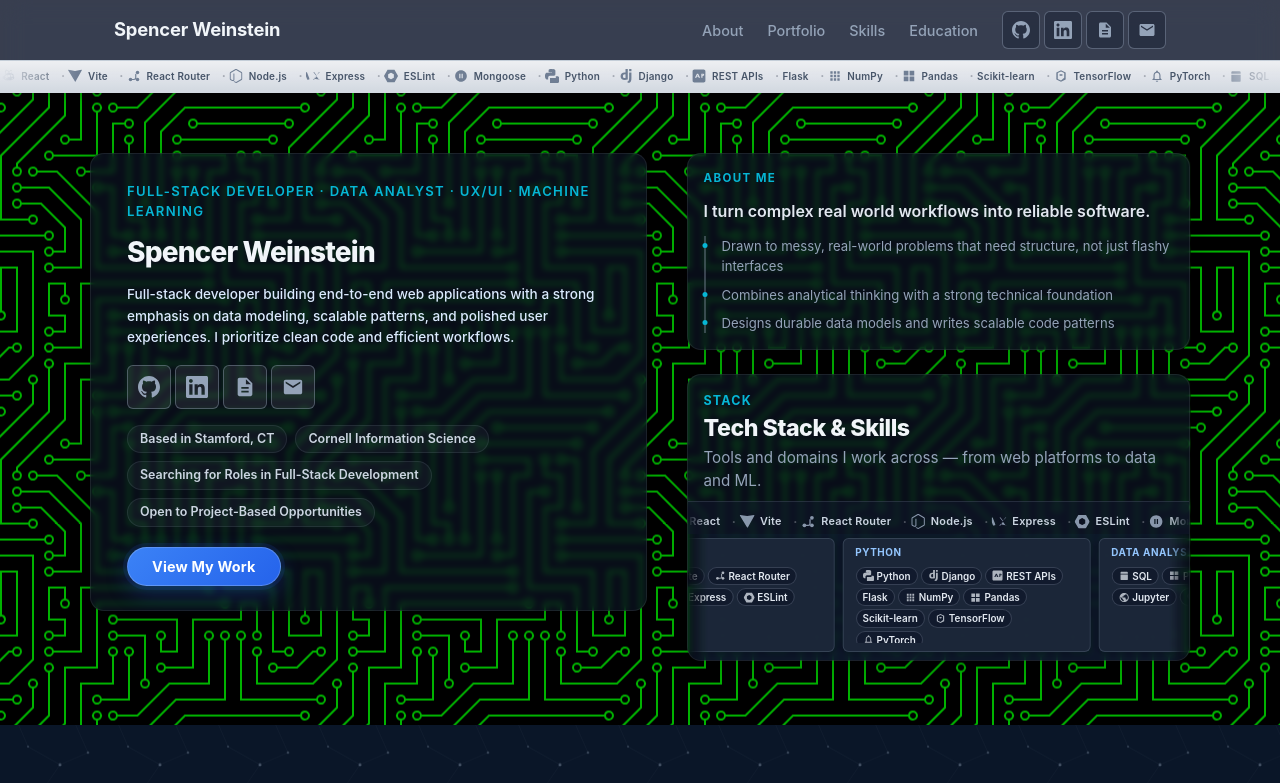
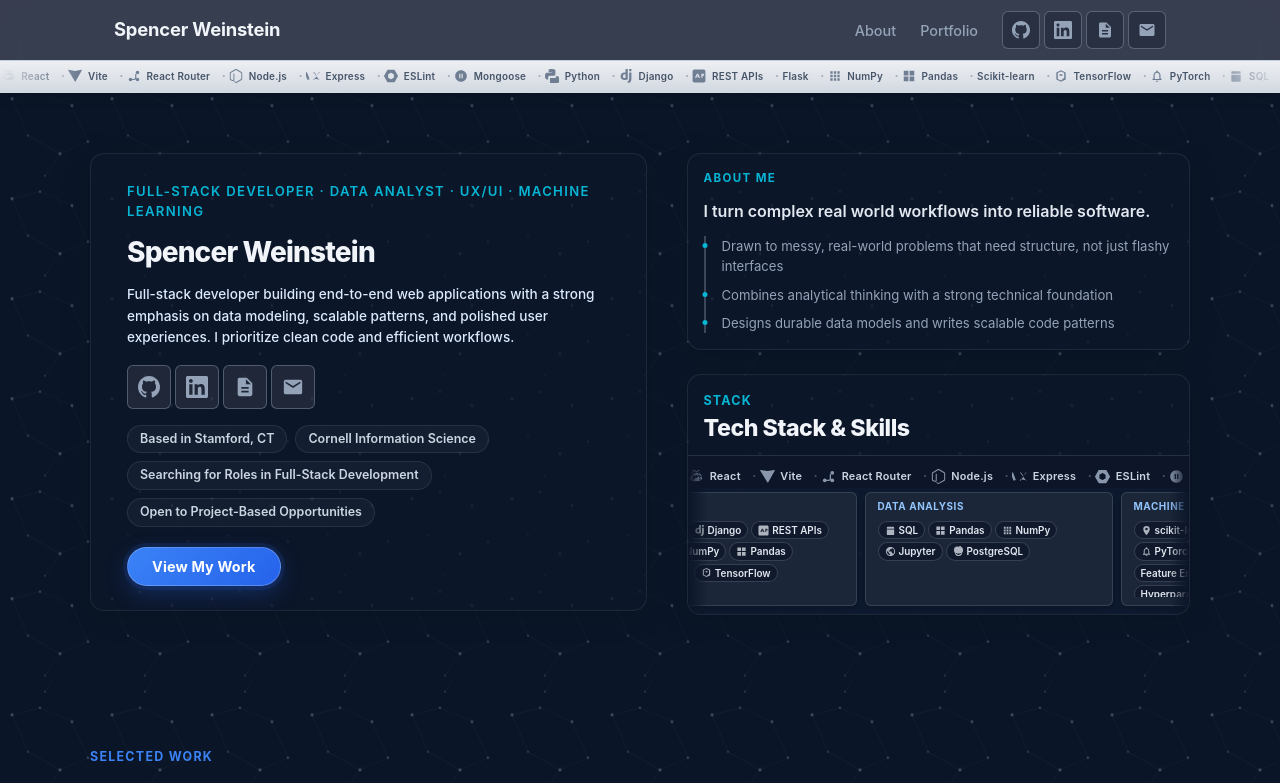
Before and after one commit to spweinstein/portfolio, a React (Vite) app: page / in a window 1280 px wide. Shown: the top 783 px of the page. Built offline with nearby package versions, Linux system fonts and the light colour scheme.

Commit message:
Make card marquee scrollable

```diff
--- a/src/components/Hero/Hero.css
+++ b/src/components/Hero/Hero.css
@@ -58,17 +58,6 @@
   background-color: var(--hero-panel-bg);
   border: 1px solid var(--hero-panel-border);
   box-shadow: 0 4px 28px rgba(0, 0, 0, 0.22);
-}
-
-@supports (
-  (-webkit-backdrop-filter: blur(3px)) or (backdrop-filter: blur(3px))
-) {
-  .hero__left,
-  .hero__right {
-    background-color: var(--hero-panel-bg-frosted);
-    -webkit-backdrop-filter: blur(3px) saturate(1);
-    backdrop-filter: blur(3px) saturate(1);
-  }
 }
 
 .hero__right {
@@ -269,15 +258,17 @@
   overflow: hidden;
 }
 
-@supports (
+/* @supports (
   (-webkit-backdrop-filter: blur(3px)) or (backdrop-filter: blur(3px))
 ) {
-  .hero__stack-panel {
+  .hero__stack-panel,
+  .hero__left,
+  .hero__right {
     background-color: var(--hero-panel-bg-frosted);
     -webkit-backdrop-filter: blur(3px) saturate(1);
     backdrop-filter: blur(3px) saturate(1);
   }
-}
+} */
 
 .hero__stack-text {
   padding: var(--space-md) var(--space-lg);
@@ -380,8 +371,6 @@
   }
 }
 
-x
-
 @media (max-width: 600px) {
   .hero {
     padding: calc(var(--navbar-total-height)) var(--space-lg) var(--space-2xl);
--- a/src/components/Hero/Hero.jsx
+++ b/src/components/Hero/Hero.jsx
@@ -41,7 +41,11 @@ function Hero() {
       data-theme="dark"
       aria-label="Profile and tech stack"
     >
-      <ParallaxBg bg="black" pattern={PATTERNS.circuitBoard} strength={0.5} />
+      <ParallaxBg
+        bg="#0a1628"
+        pattern={PATTERNS.constellation}
+        strength={0.5}
+      />
 
       <div className="hero__inner">
         <div className="hero__columns">
@@ -121,10 +125,6 @@ function Hero() {
                 <motion.div className="hero__stack-text" variants={fade(0)}>
                   <span className="hero__stack-eyebrow">Stack</span>
                   <h2 className="hero__stack-title">Tech Stack &amp; Skills</h2>
-                  <p className="hero__stack-subtitle">
-                    Tools and domains I work across — from web platforms to data
-                    and ML.
-                  </p>
                 </motion.div>
                 <SkillsMarquee variant="section" />
                 <SkillCardsMarquee />
--- a/src/components/NavBar/NavBar.jsx
+++ b/src/components/NavBar/NavBar.jsx
@@ -86,24 +86,6 @@ function NavBar() {
                   Portfolio
                 </a>
               </li>
-              <li>
-                <a
-                  href="#skills"
-                  className={linkClass("skills")}
-                  onClick={closeMenu}
-                >
-                  Skills
-                </a>
-              </li>
-              <li>
-                <a
-                  href="#education"
-                  className={linkClass("education")}
-                  onClick={closeMenu}
-                >
-                  Education
-                </a>
-              </li>
             </ul>
             <SocialActions size="sm" />
           </div>
@@ -112,7 +94,7 @@ function NavBar() {
 
       {SKILLS_MARQUEE_IN_NAVBAR && (
         <div className="navbar__marquee">
-          <SkillsMarquee variant="navbar" />
+          <SkillsMarquee variant="navbar" sectionDurationSeconds={10} />
         </div>
       )}
 
--- a/src/components/Portfolio/Portfolio.jsx
+++ b/src/components/Portfolio/Portfolio.jsx
@@ -16,11 +16,6 @@ function Portfolio() {
       <div className="portfolio__inner">
         <span className="portfolio__eyebrow">Selected work</span>
         <h2 className="section-title">Portfolio</h2>
-        <p className="section-subtitle">
-          Case studies with multiple lenses each: product overview, technical
-          shape, and domain-specific depth — swipe or use the controls to move
-          between slides.
-        </p>
 
         <div className="portfolio__list">
           {projects.map((project, i) => (
--- a/src/components/SkillCardsMarquee/SkillCardsMarquee.css
+++ b/src/components/SkillCardsMarquee/SkillCardsMarquee.css
@@ -1,5 +1,5 @@
 .skill-cards-marquee {
-  --skill-cards-duration: 80s;
+  /* Loop length: useMarqueeAutoScroll `loopDurationSeconds` (default 80s). */
   /* Dense card shell; tag list scrolls vertically when it overflows */
   --skill-card-min-h: 108px;
   --skill-card-max-h: 148px;
@@ -10,13 +10,18 @@
 }
 
 .skill-cards-marquee__viewport {
-  overflow: hidden;
+  overflow-x: hidden;
+  overflow-y: hidden;
+  overscroll-behavior-x: contain;
   width: 100%;
   position: relative;
   border-radius: 0;
   border: none;
   border-top: 1px solid rgba(59, 130, 246, 0.1);
   background: color-mix(in srgb, #f8fafc 45%, #e0e7ff 55%);
+  -webkit-overflow-scrolling: touch;
+  scrollbar-width: thin;
+  scrollbar-color: rgba(59, 130, 246, 0.35) transparent;
   mask-image: linear-gradient(
     to right,
     transparent,
@@ -26,24 +31,16 @@
   );
 }
 
+.skill-cards-marquee:hover .skill-cards-marquee__viewport,
+.skill-cards-marquee:focus-within .skill-cards-marquee__viewport,
+.skill-cards-marquee.marquee-zone--interactive .skill-cards-marquee__viewport {
+  overflow-x: auto;
+}
+
 .skill-cards-marquee__track {
   display: flex;
   flex-direction: row;
   width: max-content;
-  animation: skill-cards-marquee-x var(--skill-cards-duration) linear infinite;
-}
-
-.skill-cards-marquee:hover .skill-cards-marquee__track {
-  animation-play-state: paused;
-}
-
-@keyframes skill-cards-marquee-x {
-  from {
-    transform: translateX(0);
-  }
-  to {
-    transform: translateX(-50%);
-  }
 }
 
 .skill-cards-marquee__sequence {
@@ -161,22 +158,12 @@
 }
 
 @media (prefers-reduced-motion: reduce) {
-  .skill-cards-marquee__track {
-    animation: none;
-  }
-
   .skill-cards-marquee__track .skill-cards-marquee__sequence:last-child {
     display: none;
   }
 
   .skill-cards-marquee__viewport {
+    overflow-x: auto;
     mask-image: none;
-    overflow-x: auto;
-    -webkit-overflow-scrolling: touch;
-    scrollbar-width: thin;
-  }
-
-  .skill-cards-marquee:hover .skill-cards-marquee__track {
-    animation-play-state: running;
   }
 }
--- a/src/components/SkillCardsMarquee/SkillCardsMarquee.jsx
+++ b/src/components/SkillCardsMarquee/SkillCardsMarquee.jsx
@@ -1,4 +1,6 @@
+import { useRef } from "react";
 import { skillGroups, SKILL_ICONS } from "../../constants/skillsData.jsx";
+import { useMarqueeAutoScroll } from "../../hooks/useMarqueeAutoScroll";
 import "./SkillCardsMarquee.css";
 
 function Card({ group }) {
@@ -9,7 +11,10 @@ function Card({ group }) {
         {group.skills.map((skill) => (
           <li key={skill} className="skill-cards-marquee__tag">
             {SKILL_ICONS[skill] ? (
-              <span className="skill-cards-marquee__tag-icon" aria-hidden="true">
+              <span
+                className="skill-cards-marquee__tag-icon"
+                aria-hidden="true"
+              >
                 {SKILL_ICONS[skill]}
               </span>
             ) : null}
@@ -31,11 +36,30 @@ function Sequence({ suffix }) {
   );
 }
 
-/** Horizontal infinite marquee of compact category cards. */
-function SkillCardsMarquee() {
+/**
+ * @param {{
+ *   loopDurationSeconds?: number;
+ *   pixelsPerSecond?: number;
+ *   resumeDelayMs?: number;
+ * }} [props]
+ */
+function SkillCardsMarquee({
+  loopDurationSeconds = 20,
+  pixelsPerSecond,
+  resumeDelayMs,
+} = {}) {
+  const zoneRef = useRef(null);
+  const viewportRef = useRef(null);
+  useMarqueeAutoScroll(viewportRef, {
+    zoneRef,
+    loopDurationSeconds,
+    pixelsPerSecond,
+    resumeDelayMs,
+  });
+
   return (
-    <div className="skill-cards-marquee" aria-hidden="true">
-      <div className="skill-cards-marquee__viewport">
+    <div ref={zoneRef} className="skill-cards-marquee" aria-hidden="true">
+      <div ref={viewportRef} className="skill-cards-marquee__viewport">
         <div className="skill-cards-marquee__track">
           <Sequence suffix="a" />
           <Sequence suffix="b" />
--- a/src/components/SkillsMarquee/SkillsMarquee.css
+++ b/src/components/SkillsMarquee/SkillsMarquee.css
@@ -1,11 +1,15 @@
 .skills-marquee {
-  --skills-marquee-duration: 72s;
+  /* Loop length is driven by useMarqueeAutoScroll (section: 72s, navbar: 80s). */
   --skills-marquee-icon: 15px;
 }
 
 .skills-marquee__viewport {
-  overflow: hidden;
+  overflow-x: hidden;
+  overflow-y: hidden;
+  overscroll-behavior-x: contain;
   width: 100%;
+  -webkit-overflow-scrolling: touch;
+  scrollbar-width: none;
   mask-image: linear-gradient(
     to right,
     transparent,
@@ -13,6 +17,16 @@
     black 94%,
     transparent
   );
+}
+
+.skills-marquee:hover .skills-marquee__viewport,
+.skills-marquee:focus-within .skills-marquee__viewport,
+.skills-marquee.marquee-zone--interactive .skills-marquee__viewport {
+  overflow-x: auto;
+}
+
+.skills-marquee__viewport::-webkit-scrollbar {
+  display: none;
 }
 
 .skills-marquee--section .skills-marquee__viewport {
@@ -27,22 +41,9 @@
 
 .skills-marquee__track {
   display: flex;
-  width: 100%;
-  animation: skills-marquee-scroll var(--skills-marquee-duration) linear
-    infinite;
-}
-
-.skills-marquee:hover .skills-marquee__track {
-  animation-play-state: paused;
-}
-
-@keyframes skills-marquee-scroll {
-  from {
-    transform: translateX(0);
-  }
-  to {
-    transform: translateX(-50%);
-  }
+  flex-direction: row;
+  width: max-content;
+  min-width: 100%;
 }
 
 .skills-marquee__sequence {
@@ -107,7 +108,6 @@
 /* --- Navbar: twilight strip (light grey / cool; matches Skills section spirit) --- */
 .skills-marquee--navbar {
   --skills-marquee-icon: 14px;
-  --skills-marquee-duration: 80s;
   width: 100%;
   padding: 3px 0 5px;
   border-top: 1px solid rgba(148, 163, 184, 0.22);
@@ -139,22 +139,8 @@
 }
 
 @media (prefers-reduced-motion: reduce) {
-  .skills-marquee__track {
-    animation: none;
-  }
-
   .skills-marquee__viewport {
     overflow-x: auto;
     mask-image: none;
-    -webkit-overflow-scrolling: touch;
-    scrollbar-width: none;
-  }
-
-  .skills-marquee__viewport::-webkit-scrollbar {
-    display: none;
-  }
-
-  .skills-marquee:hover .skills-marquee__track {
-    animation-play-state: running;
   }
 }
--- a/src/components/SkillsMarquee/SkillsMarquee.jsx
+++ b/src/components/SkillsMarquee/SkillsMarquee.jsx
@@ -1,4 +1,6 @@
+import { useRef } from "react";
 import { SKILL_ICONS, SKILLS_ORDER } from "../../constants/skillsData.jsx";
+import { useMarqueeAutoScroll } from "../../hooks/useMarqueeAutoScroll";
 import "./SkillsMarquee.css";
 
 function Sequence({ suffix }) {
@@ -20,15 +22,37 @@ function Sequence({ suffix }) {
 }
 
 /**
- * @param {{ variant?: "section" | "navbar" }} props
+ * @param {{
+ *   variant?: "section" | "navbar";
+ *   loopDurationSeconds?: number;
+ *   pixelsPerSecond?: number;
+ *   resumeDelayMs?: number;
+ * }} props
  */
-function SkillsMarquee({ variant = "section" }) {
+function SkillsMarquee({
+  variant = "section",
+  loopDurationSeconds: loopDurationProp,
+  pixelsPerSecond,
+  resumeDelayMs,
+}) {
+  const zoneRef = useRef(null);
+  const viewportRef = useRef(null);
+  const defaultLoop = variant === "navbar" ? 80 : 72;
+  const loopDurationSeconds = loopDurationProp ?? defaultLoop;
+  useMarqueeAutoScroll(viewportRef, {
+    zoneRef,
+    loopDurationSeconds,
+    pixelsPerSecond,
+    resumeDelayMs,
+  });
+
   return (
     <div
+      ref={zoneRef}
       className={`skills-marquee skills-marquee--${variant}`}
       aria-hidden="true"
     >
-      <div className="skills-marquee__viewport">
+      <div ref={viewportRef} className="skills-marquee__viewport">
         <div className="skills-marquee__track">
           <Sequence suffix="a" />
           <Sequence suffix="b" />
--- /dev/null
+++ b/src/hooks/useMarqueeAutoScroll.js
@@ -0,0 +1,205 @@
+import { useEffect, useRef } from "react";
+
+const INTERACTIVE_CLASS = "marquee-zone--interactive";
+
+function prefersReducedMotion() {
+  return (
+    typeof window !== "undefined" &&
+    window.matchMedia("(prefers-reduced-motion: reduce)").matches
+  );
+}
+
+function isHoverNone() {
+  return (
+    typeof window !== "undefined" &&
+    window.matchMedia("(hover: none)").matches
+  );
+}
+
+/**
+ * Drives horizontal auto-scroll on `viewportRef` while the pointer is not
+ * interacting with `zoneRef`. When the zone is hovered, focus-within, or
+ * (on touch devices) during an active pointer gesture, scrolling is enabled
+ * and auto-scroll pauses.
+ *
+ * @param {import('react').RefObject<HTMLElement | null>} viewportRef
+ * @param {object} [options]
+ * @param {import('react').RefObject<HTMLElement | null>} [options.zoneRef] - hover/interaction root (required when motion is allowed)
+ * @param {number} [options.loopDurationSeconds]
+ * @param {number} [options.pixelsPerSecond]
+ * @param {number} [options.resumeDelayMs] - touch: delay after pointer up before auto-scroll resumes
+ */
+export function useMarqueeAutoScroll(
+  viewportRef,
+  {
+    zoneRef,
+    loopDurationSeconds = 80,
+    pixelsPerSecond: pixelsPerSecondOption,
+    resumeDelayMs = 1200,
+  } = {},
+) {
+  const pausedRef = useRef(false);
+  const lastTimeRef = useRef(null);
+  const resumeTimerRef = useRef(null);
+  const suppressScrollRef = useRef(false);
+  const rafRef = useRef(null);
+
+  useEffect(() => {
+    const el = viewportRef.current;
+    const zone = zoneRef?.current;
+    if (!el || prefersReducedMotion()) return;
+    if (!zone) return;
+
+    const clearResumeTimer = () => {
+      if (resumeTimerRef.current) {
+        clearTimeout(resumeTimerRef.current);
+        resumeTimerRef.current = null;
+      }
+    };
+
+    const setInteractiveClass = (on) => {
+      zone.classList.toggle(INTERACTIVE_CLASS, on);
+    };
+
+    const scheduleTouchResume = () => {
+      clearResumeTimer();
+      resumeTimerRef.current = setTimeout(() => {
+        pausedRef.current = false;
+        lastTimeRef.current = null;
+        setInteractiveClass(false);
+        resumeTimerRef.current = null;
+      }, resumeDelayMs);
+    };
+
+    const onZoneEnter = () => {
+      clearResumeTimer();
+      pausedRef.current = true;
+      lastTimeRef.current = null;
+    };
+
+    const onZoneLeave = () => {
+      clearResumeTimer();
+      pausedRef.current = false;
+      lastTimeRef.current = null;
+    };
+
+    const onFocusIn = () => {
+      clearResumeTimer();
+      pausedRef.current = true;
+      lastTimeRef.current = null;
+    };
+
+    const onFocusOut = (e) => {
+      const next = e.relatedTarget;
+      if (next && zone.contains(next)) return;
+      clearResumeTimer();
+      pausedRef.current = false;
+      lastTimeRef.current = null;
+    };
+
+    const onTouchPointerDown = () => {
+      clearResumeTimer();
+      pausedRef.current = true;
+      lastTimeRef.current = null;
+      setInteractiveClass(true);
+    };
+
+    const onTouchPointerUp = () => {
+      scheduleTouchResume();
+    };
+
+    const hoverNone = isHoverNone();
+
+    const onHybridTouchDown = (e) => {
+      if (e.pointerType !== "touch") return;
+      onTouchPointerDown();
+    };
+
+    const onHybridTouchUp = (e) => {
+      if (e.pointerType !== "touch") return;
+      onTouchPointerUp();
+    };
+
+    if (!hoverNone) {
+      zone.addEventListener("mouseenter", onZoneEnter);
+      zone.addEventListener("mouseleave", onZoneLeave);
+      zone.addEventListener("pointerdown", onHybridTouchDown, { passive: true });
+      zone.addEventListener("pointerup", onHybridTouchUp, { passive: true });
+      zone.addEventListener("pointercancel", onHybridTouchUp, { passive: true });
+    } else {
+      zone.addEventListener("pointerdown", onTouchPointerDown, { passive: true });
+      zone.addEventListener("pointerup", onTouchPointerUp, { passive: true });
+      zone.addEventListener("pointercancel", onTouchPointerUp, { passive: true });
+    }
+
+    zone.addEventListener("focusin", onFocusIn);
+    zone.addEventListener("focusout", onFocusOut);
+
+    const ro = new ResizeObserver(() => {
+      lastTimeRef.current = null;
+    });
+    ro.observe(el);
+
+    const tick = (now) => {
+      rafRef.current = requestAnimationFrame(tick);
+
+      const scrollW = el.scrollWidth;
+      const clientW = el.clientWidth;
+      const half = scrollW / 2;
+      if (half <= 0 || scrollW <= clientW) return;
+
+      const pixelsPerSecond =
+        pixelsPerSecondOption ??
+        Math.max(0.0001, half / Math.max(loopDurationSeconds, 0.001));
+
+      if (pausedRef.current) return;
+
+      if (lastTimeRef.current === null) {
+        lastTimeRef.current = now;
+        return;
+      }
+
+      const dt = Math.min((now - lastTimeRef.current) / 1000, 0.1);
+      lastTimeRef.current = now;
+
+      let next = el.scrollLeft + pixelsPerSecond * dt;
+      if (next >= half) {
+        next -= half;
+      }
+
+      suppressScrollRef.current = true;
+      el.scrollLeft = next;
+      requestAnimationFrame(() => {
+        suppressScrollRef.current = false;
+      });
+    };
+
+    rafRef.current = requestAnimationFrame(tick);
+
+    return () => {
+      clearResumeTimer();
+      setInteractiveClass(false);
+      ro.disconnect();
+      if (!hoverNone) {
+        zone.removeEventListener("mouseenter", onZoneEnter);
+        zone.removeEventListener("mouseleave", onZoneLeave);
+        zone.removeEventListener("pointerdown", onHybridTouchDown);
+        zone.removeEventListener("pointerup", onHybridTouchUp);
+        zone.removeEventListener("pointercancel", onHybridTouchUp);
+      } else {
+        zone.removeEventListener("pointerdown", onTouchPointerDown);
+        zone.removeEventListener("pointerup", onTouchPointerUp);
+        zone.removeEventListener("pointercancel", onTouchPointerUp);
+      }
+      zone.removeEventListener("focusin", onFocusIn);
+      zone.removeEventListener("focusout", onFocusOut);
+      if (rafRef.current) cancelAnimationFrame(rafRef.current);
+    };
+  }, [
+    viewportRef,
+    zoneRef,
+    loopDurationSeconds,
+    pixelsPerSecondOption,
+    resumeDelayMs,
+  ]);
+}
```
